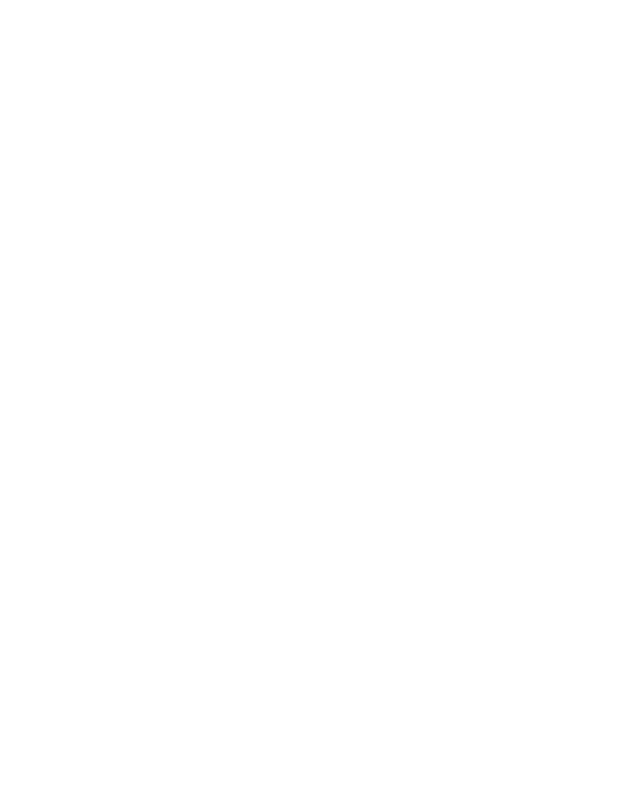
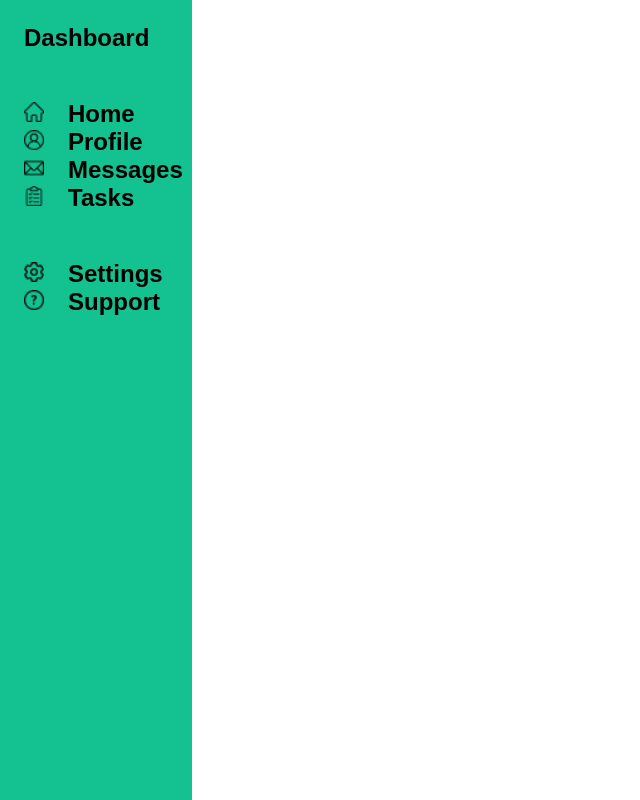
Before and after one commit to CorraDEV/Admin-dashboard, a plain HTML site: page index.html in a window 1280 px wide. Shown: the whole page, without its empty margins (0-640 px from the left). Drawn offline with Linux system fonts and the light colour scheme.

Commit message:
finita la sidebar

```diff
--- a/css/style.css
+++ b/css/style.css
@@ -0,0 +1,64 @@
+*{
+    margin: 0;
+    padding: 0;
+    font-family: Arial, Helvetica, sans-serif;
+}
+
+#sidebar{
+    background-color: #14C190;
+    width: 15vw;
+    height: 100vh;
+    font-weight: bolder;
+}
+
+ul{
+    list-style: none;
+}
+
+#sidebar > ul,
+#sidebar > h2{
+    margin-left: 1em;
+}
+
+#sidebar > h2{
+    padding-top: 1em;
+}
+
+#sidebar > ul{
+    margin-top: 2em;
+    font-size: 1.5em;
+}
+
+ul:first-of-type > li::before,
+ul:last-of-type > li::before{
+    margin-right: 1em;
+    background-size: 20px 20px;
+    display: inline-block;
+    width: 20px;
+    height: 20px;
+    content: "";
+}
+
+ul:first-of-type > li:nth-child(1)::before{
+    background-image: url('../img/home.png');
+}
+
+ul:first-of-type > li:nth-child(2)::before{
+    background-image: url('../img/user.png');
+}
+
+ul:first-of-type > li:nth-child(3)::before{
+    background-image: url('../img/email.png');
+}
+
+ul:first-of-type > li:nth-child(4)::before {
+    background-image: url('../img/clipboard.png');
+}
+
+ul:last-of-type > li:nth-child(1)::before{
+    background-image: url('../img/setting.png');
+}
+
+ul:last-of-type > li:nth-child(2)::before{
+    background-image: url('../img/question.png');
+}
--- a/index.html
+++ b/index.html
@@ -7,6 +7,18 @@
     <link rel="stylesheet" href="./css/style.css">
 </head>
 <body>
-
+    <div id="sidebar">
+        <h2>Dashboard</h2>
+        <ul>
+            <li>Home</li>
+            <li>Profile</li>
+            <li>Messages</li>
+            <li>Tasks</li>
+        </ul>
+        <ul>
+            <li>Settings</li>
+            <li>Support</li>
+        </ul>
+    </div>
 </body>
 </html>
```
Also changed, not shown: img/clipboard.png (added), img/email.png (added), img/home.png (added), img/question.png (added), img/setting.png (added), img/user.png (added).
